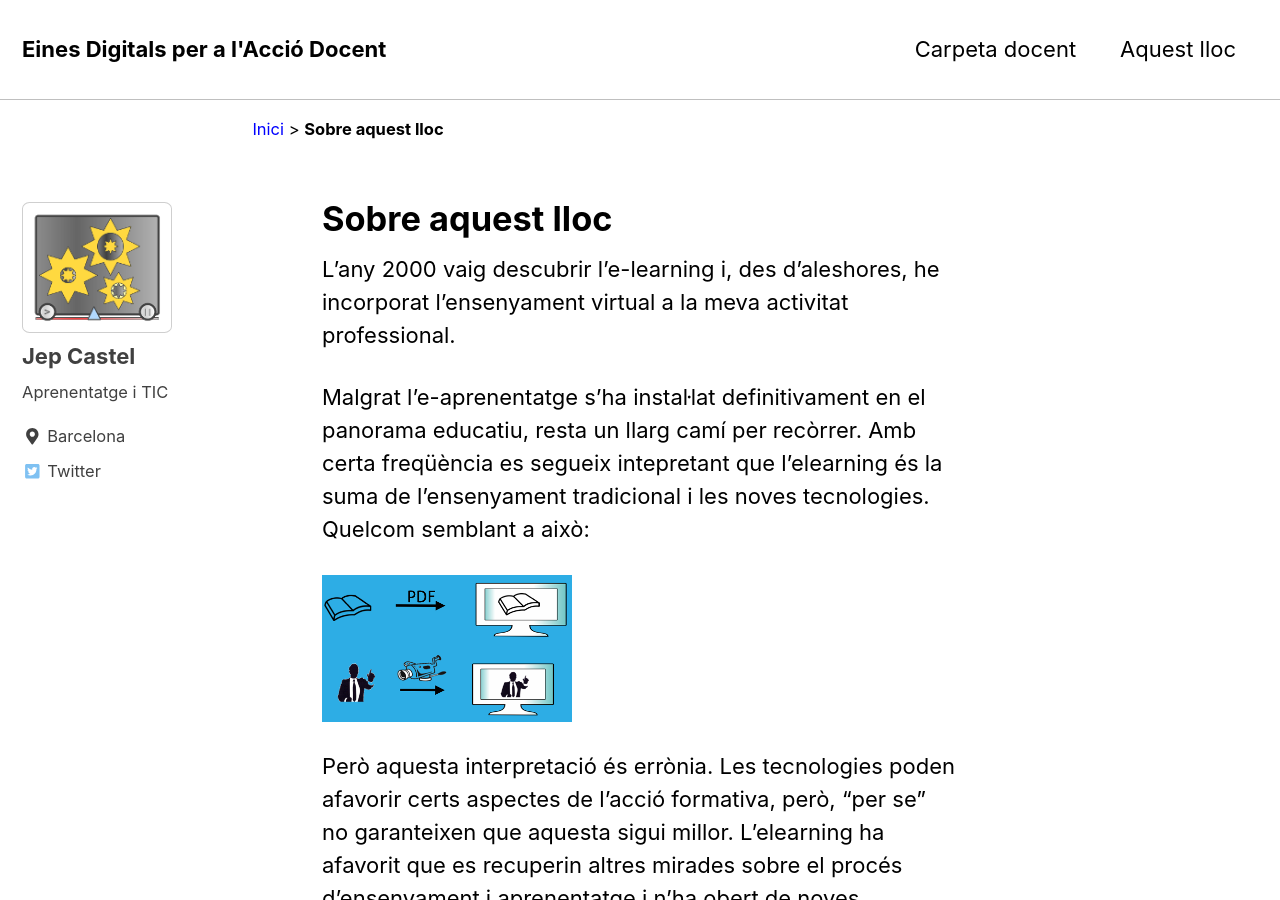
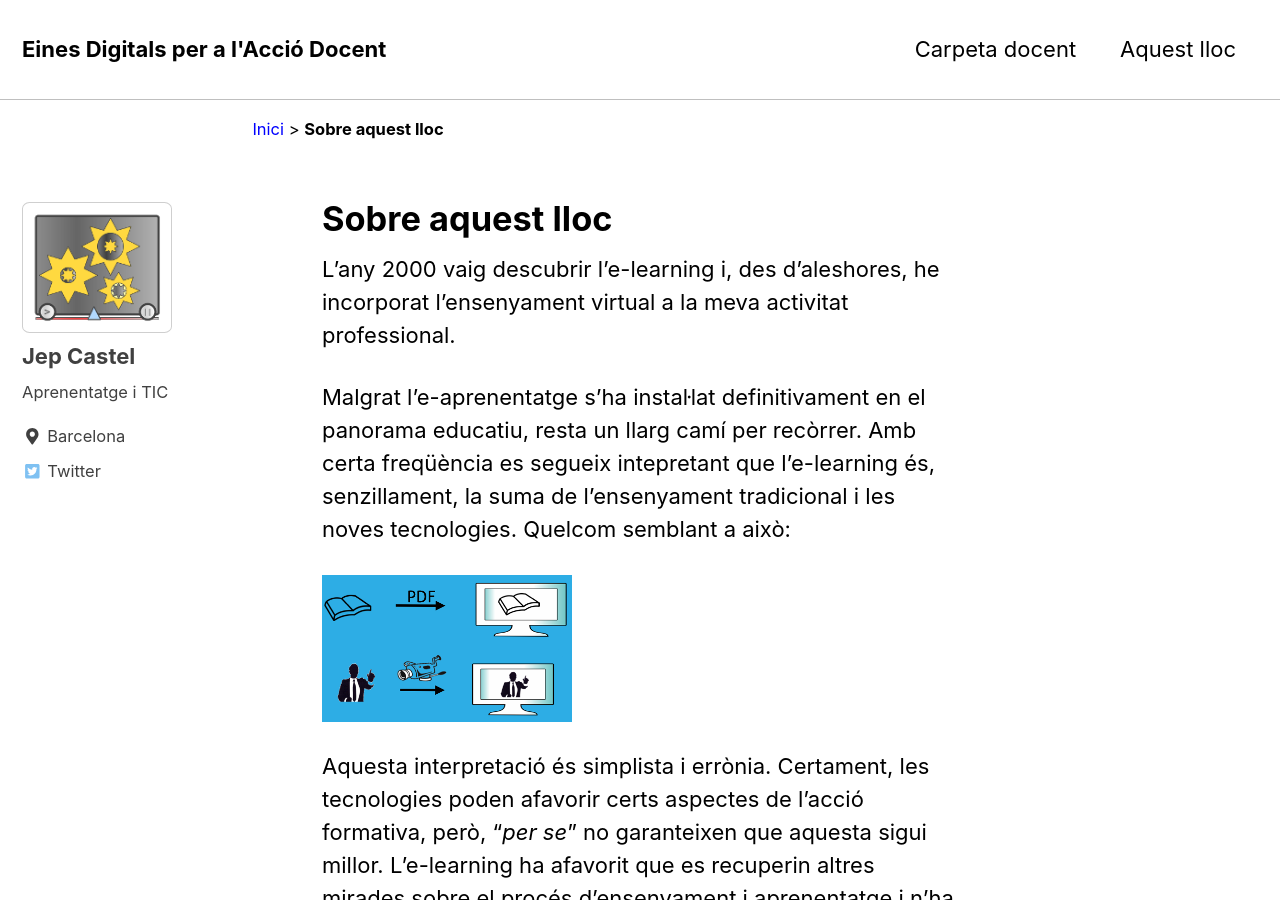
Before and after one commit to jepcastel/github.io, a Jekyll site: the page built from _pages/about.md, in a window 1280 px wide and 900 px high. Built offline with Jekyll 4.4.1, drawn with Linux system fonts in a browser that asks for light colours; nearby versions of some CDN libraries; some of the changed text lies outside the part shown.

Commit message:
Update about.md

```diff
--- a/_pages/about.md
+++ b/_pages/about.md
@@ -8,10 +8,10 @@ published: true
 
 L'any 2000 vaig descubrir l'e-learning i, des d'aleshores, he incorporat l'ensenyament virtual a la meva activitat professional.
 
-Malgrat l'e-aprenentatge s'ha instal·lat definitivament en el panorama educatiu, resta un llarg camí per recòrrer. Amb certa freqüència es segueix intepretant que l'elearning és la suma de l'ensenyament tradicional i les noves tecnologies. Quelcom semblant a això:
+Malgrat l'e-aprenentatge s'ha instal·lat definitivament en el panorama educatiu, resta un llarg camí per recòrrer. Amb certa freqüència es segueix intepretant que l'e-learning és, senzillament, la suma de l'ensenyament tradicional i les noves tecnologies. Quelcom semblant a això:
 
 ![Bad Use of Learning](/assets/images/BadUseLearning-small.png)
 
-Però aquesta interpretació és errònia. Les tecnologies poden afavorir certs aspectes de l'acció formativa, però, "per se" no garanteixen que aquesta sigui millor. L'elearning ha afavorit que es recuperin altres mirades sobre el procés d'ensenyament i aprenentatge i n'ha obert de noves.
+Aquesta interpretació és simplista i errònia. Certament, les tecnologies poden afavorir certs aspectes de l'acció formativa, però, "_per se_" no garanteixen que aquesta sigui millor. L'e-learning ha afavorit que es recuperin altres mirades sobre el procés d'ensenyament i aprenentatge i n'ha obert de noves.
 
-En aquest espai personal parlaré d'eines digitats i dels seus usos potencials en l'acció docent i de tot allò que m'ha interessat sobre innovació de l'aprenentatge i noves tecnologies.
+En aquest espai personal parlaré d'eines digitats i dels seus usos en l'acció docent i de tot allò que em sembli interessant sobre innovació de l'aprenentatge i noves tecnologies.
```
